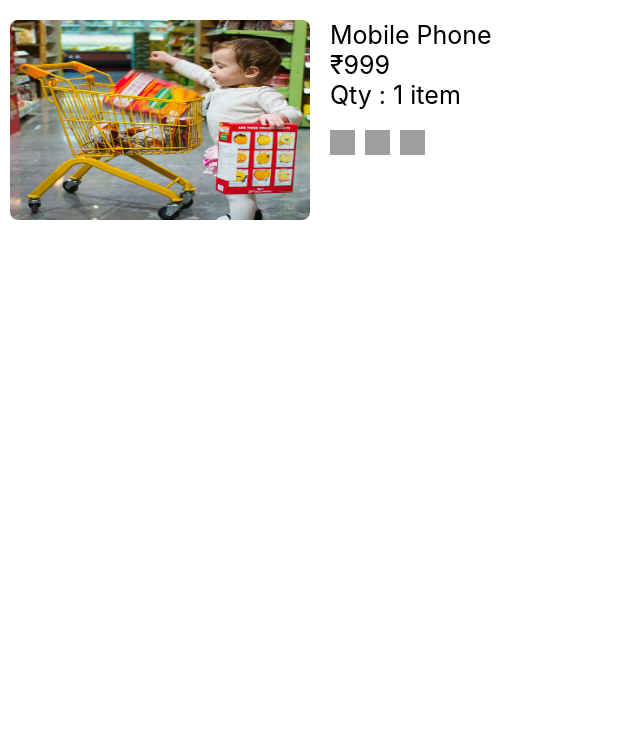
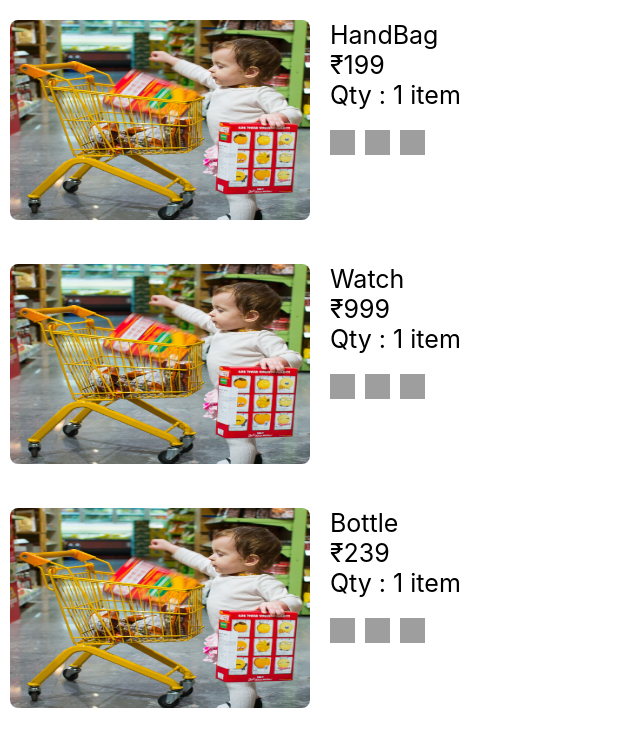
Before and after one commit to rutiksanap44/My_Cart_CN, a React (Create React App) app in the folder my_cart/: page / in a window 1280 px wide. Shown: the top 746 px of the page, without its empty margins (0-640 px from the left). Built offline with nearby package versions, Linux system fonts and the light colour scheme; grey boxes are pictures that could not be loaded; the HTML template or start-up script is replaced by a standard one.

Commit message:
props added

```diff
--- a/my_cart/src/App.js
+++ b/my_cart/src/App.js
@@ -1,10 +1,10 @@
 import './App.css';
-import CartItem from './CartItem';
+import Cart from './Cart';
 
 function App() {
   return (
     <div className="App">
-      <CartItem></CartItem>
+      <Cart></Cart>
     </div>
   );
 }
--- /dev/null
+++ b/my_cart/src/Cart.js
@@ -0,0 +1,16 @@
+import React from 'react';
+import CartItem from './CartItem';
+
+class Cart extends React.Component {
+    render() {
+        return (
+            <div className='CartDiv'>
+                <CartItem qty={1} price={199} title={"HandBag"} img={'./kid_Shopping.jpg'} />
+                <CartItem qty={1} price={999} title={"Watch"} img={'./kid_Shopping.jpg'} />
+                <CartItem qty={1} price={239} title={"Bottle"} img={'./kid_Shopping.jpg'} />
+            </div>
+        )
+    }
+}
+
+export default Cart;
--- a/my_cart/src/CartItem.js
+++ b/my_cart/src/CartItem.js
@@ -9,7 +9,21 @@ class CartItem extends React.Component {
             qty: 1,
             img: './kid_Shopping.jpg'
         }
+        this.testing();
+    }
+
+    testing() {
+        const promise = new Promise((resolve, reject) => {
+            setTimeout(()=>{
+                resolve('done');
+            },3000)
+        });
+        promise.then(() => {
+            this.setState({qty : 1});
+            console.log('state',this.state)
+        });
     };
+
     increaseQuantity = () => {
         // this is one way to change the state property
         // this.setState({
@@ -21,6 +35,8 @@ class CartItem extends React.Component {
             return {
                 qty: prevState.qty + 1
             };
+        }, () => {
+            console.log(this.state)
         });
     };
     decreaseQuantity = () => {
@@ -33,7 +49,7 @@ class CartItem extends React.Component {
         });
     };
     render() {
-        const { price, qty, title, img } = this.state;
+        const { price, qty, title, img } = this.props;
         return (
             <div className='cart-item'>
                 <div className='left-block'>
--- a/my_cart/src/index.css
+++ b/my_cart/src/index.css
@@ -25,3 +25,7 @@ body {
 .action-icons:hover {
   cursor: pointer;
 }
+.CartDiv{
+  display: flex;
+  flex-direction: column;
+}
```
